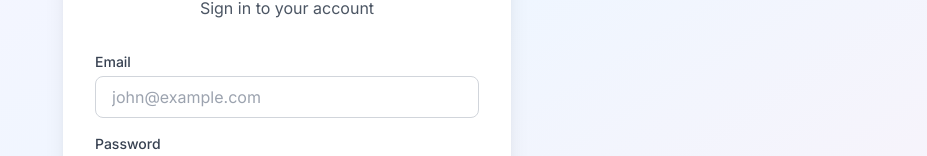
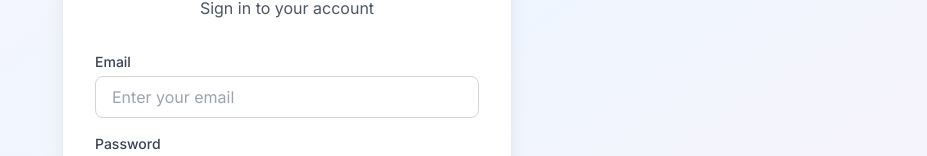
Before and after one commit to appsetz/clienzo, a Next.js app: page /login in a window 1280 px wide. Shown: the part 261-417 px from the top of the page, without its empty margins (353-1280 px from the left). Built offline with nearby package versions, Linux system fonts and the light colour scheme; no server answers.

Commit message:
dashboard design1

```diff
--- a/app/login/page.tsx
+++ b/app/login/page.tsx
@@ -75,8 +75,8 @@
               value={email}
               onChange={(e) => setEmail(e.target.value)}
               required
-              className="w-full px-4 py-2 border border-gray-300 rounded-lg focus:ring-2 focus:ring-purple-500 focus:border-transparent text-gray-900"
-              placeholder="john@example.com"
+              className="w-full px-4 py-2 border border-gray-300 rounded-lg focus:ring-2 focus:ring-blue-500 focus:border-transparent text-gray-900"
+              placeholder="Enter your email"
             />
           </div>
 
```
